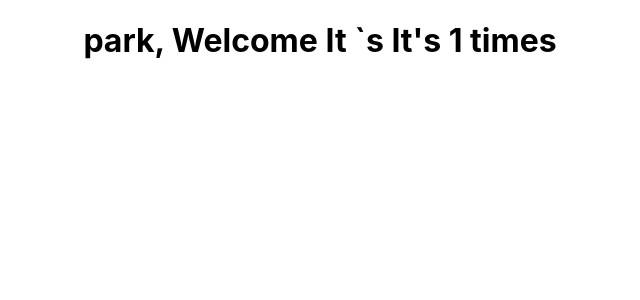
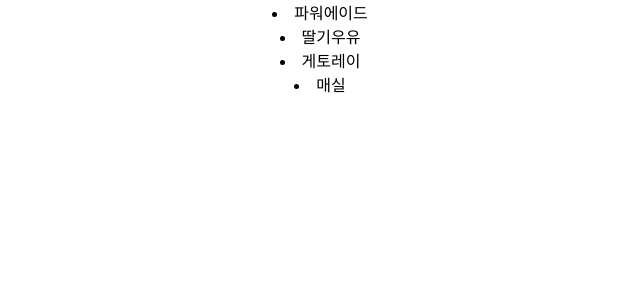
Before and after one commit to rondido/react-video-base, a React (Create React App) app in the folder part2/my-app/: page / in a window 1280 px wide. Shown: the top 300 px of the page, without its empty margins (320-960 px from the left). Built offline with nearby package versions, Linux system fonts and the light colour scheme.

Commit message:
feat: List key commit

```diff
--- a/part2/my-app/src/App.js
+++ b/part2/my-app/src/App.js
@@ -6,6 +6,7 @@
 import FunctionalComponent from "./components/2-5.state/FunctionalComponent";
 import ClassComponent2 from "./components/2-6.LifeCycle/ClassComponent";
 import Condition from "./components/2-8.ConditionalRendering/Condition";
+import List from "./components/2-9.List/List";
 import React from "react";
 function App() {
   return (
@@ -16,7 +17,8 @@
       <ClassComponent/> */}
       {/* <ClassComponent2/> */}
       {/* <Event/> */}
-      <Condition />
+      {/* <Condition /> */}
+      <List />
     </div>
   );
 }
--- /dev/null
+++ b/part2/my-app/src/components/2-9.List/List.jsx
@@ -0,0 +1,29 @@
+import React from 'react'
+
+export default function List() {
+//     const numbers =[1,2,3,4,5];
+
+//   return (
+//     <div>
+//         {numbers.map((item)=>(
+//             <li key={item.toString()}>{item}</li>
+//         ))}
+//     </div>
+//   )
+    const todos=[
+        {id:1, text:"파워에이드"},
+        {id:2, text:"딸기우유"},
+        {id:3, text:"게토레이"},
+        {id:4, text:"매실"},
+    ]
+    const Item = (props) =>{
+        return <li>{props.text}</li>
+    }
+
+    const todoList = todos.map((todo)=> <Item key={todo.id} {...todo}/>)
+    return(
+        <div>
+            {todoList}
+        </div>
+    )
+}
```
Also changed, not shown: part2/my-app/src/components/2-9.List/README.md (added).
